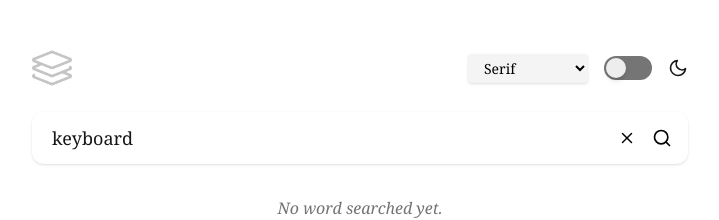
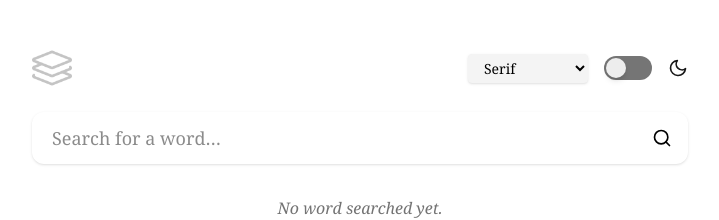
Before and after one commit to ckcristock/dictionary-app, a Next.js app: page / in a window 1280 px wide. Shown: the top 220 px of the page, without its empty margins (280-999 px from the left). Built offline with nearby package versions, Linux system fonts and the light colour scheme.

Commit message:
search for a word

```diff
--- a/src/app/page.tsx
+++ b/src/app/page.tsx
@@ -20,7 +20,7 @@ export default function HomePage() {
   const dispatch = useAppDispatch();
   const font = useAppSelector((state) => state.theme.font);
 
-  const [search, setSearch] = useState("keyboard");
+  const [search, setSearch] = useState("");
 
   const handleSetFont = (newFont: Font) => {
     dispatch(setFont(newFont));
```
